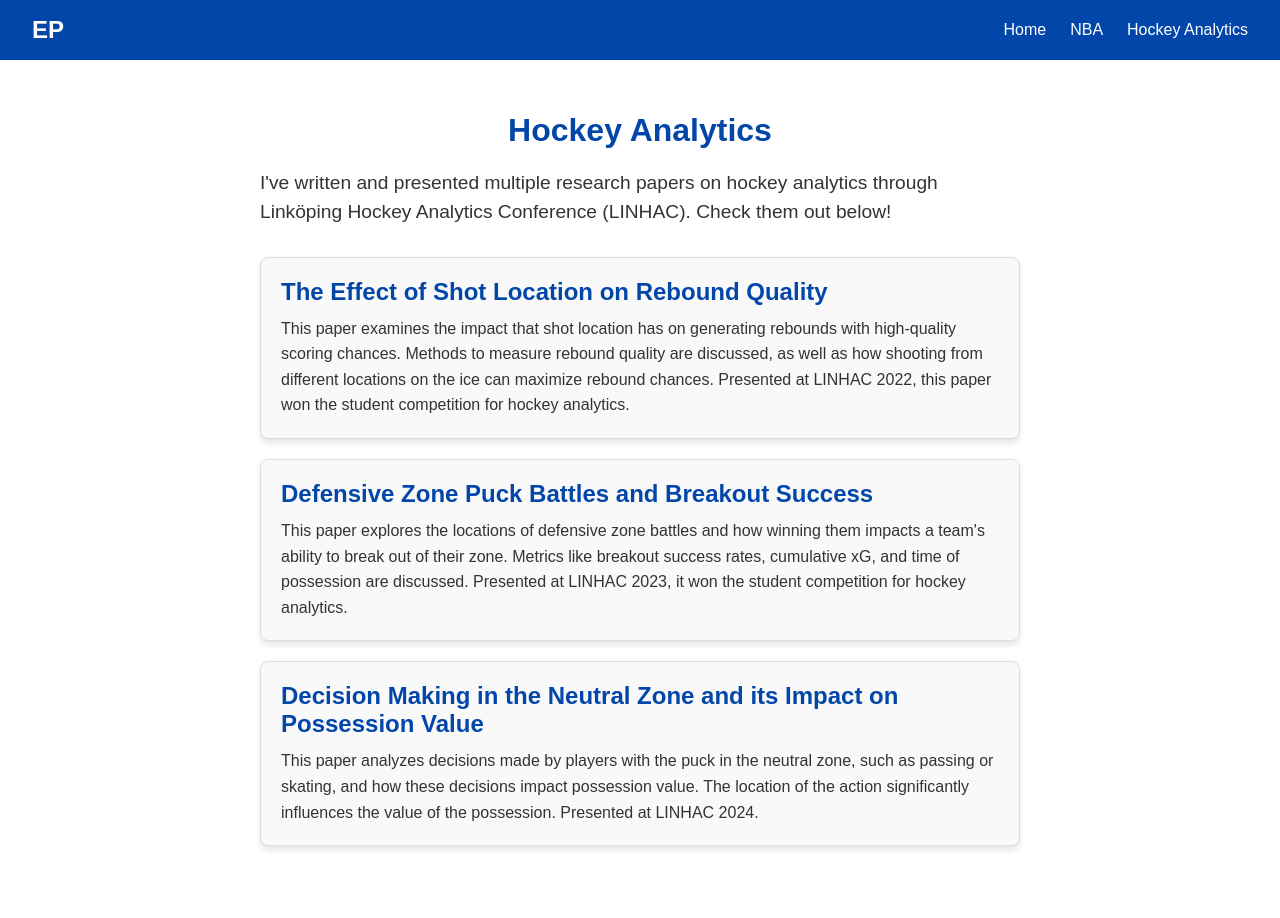
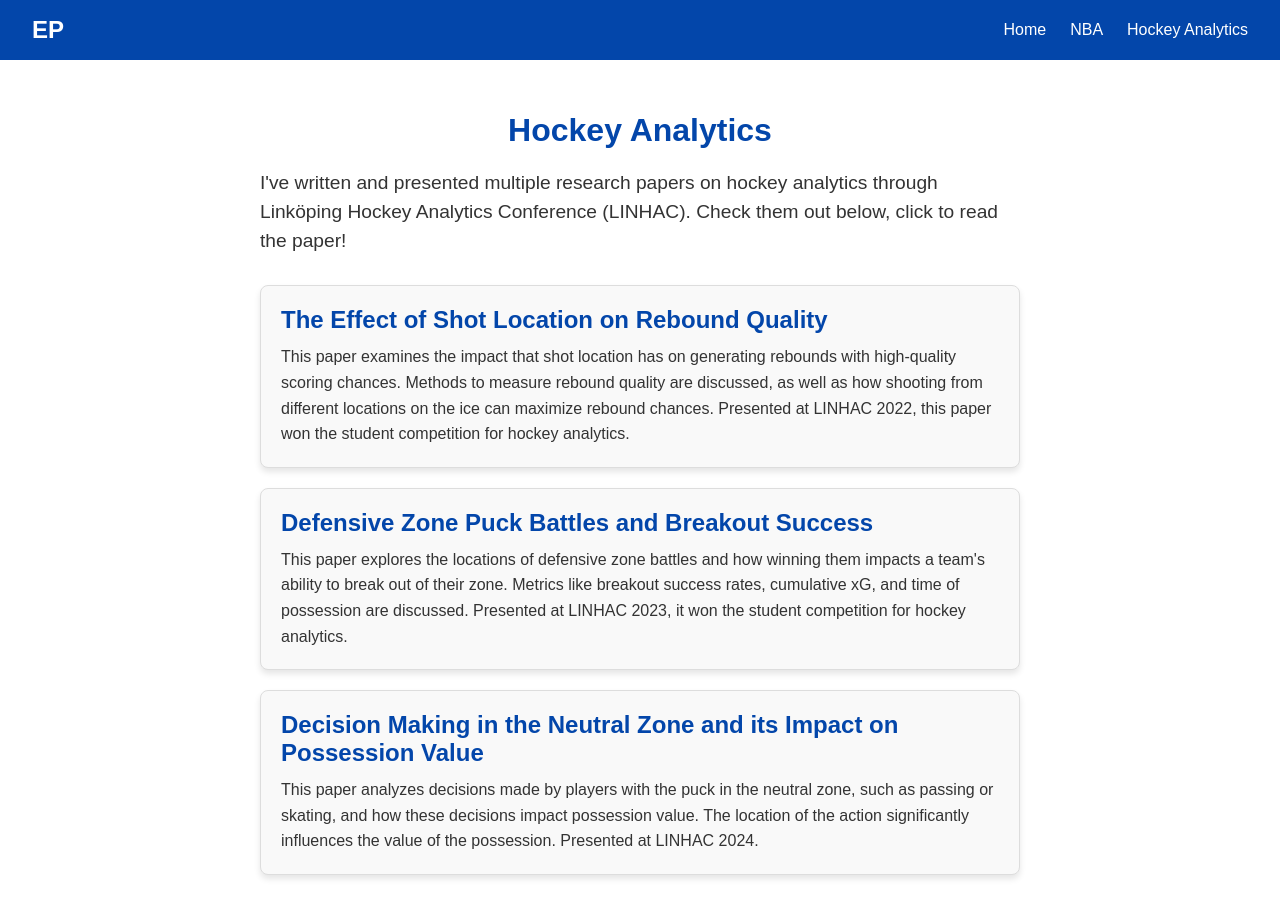
Before and after one commit to eparly/NBA_Predictor, a React (Create React App) app in the folder frontend/: page /hockey in a window 1280 px wide. Shown: the top 918 px of the page. Built offline with nearby package versions, Linux system fonts and the light colour scheme.

Commit message:
more small changes

```diff
--- a/frontend/src/pages/hockey/HockeyAnalyticsPage.tsx
+++ b/frontend/src/pages/hockey/HockeyAnalyticsPage.tsx
@@ -29,7 +29,7 @@ const HockeyAnalyticsPage: React.FC = () => {
         <div className="hockey-analytics-container">
             <h1>Hockey Analytics</h1>
             <p className="intro">
-                I've written and presented multiple research papers on hockey analytics through Linköping Hockey Analytics Conference (LINHAC). Check them out below!
+                I've written and presented multiple research papers on hockey analytics through Linköping Hockey Analytics Conference (LINHAC). Check them out below, click to read the paper!
             </p>
             <div className="papers-list">
                 {papers.map((paper, index) => (
```
Also changed, not shown: 1 other file (tests, documents, lock files or other folders).
